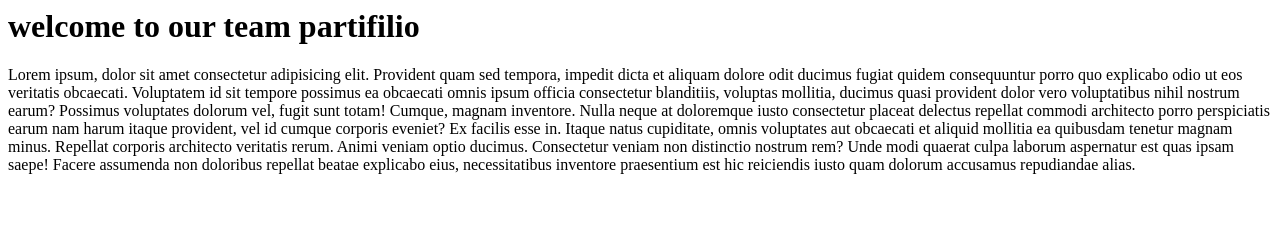
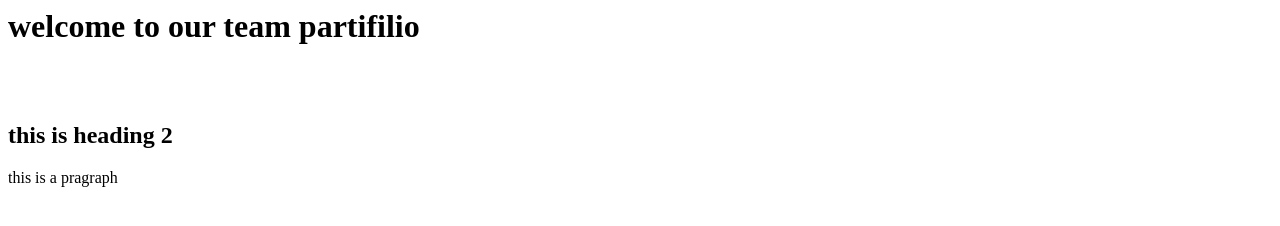
Before and after one commit to skillsupp/Teampartifilio, a plain HTML site: page index.html in a window 1280 px wide. Drawn offline with Linux system fonts and the light colour scheme.

Commit message:
file is edited

```diff
--- a/index.html
+++ b/index.html
@@ -1,8 +1,3 @@
-<h1>welcome to our team partifilio</h1>
-<p>Lorem ipsum, dolor sit amet consectetur adipisicing elit. Provident quam sed tempora, impedit dicta et aliquam dolore odit ducimus fugiat quidem consequuntur porro quo explicabo odio ut eos veritatis obcaecati.
-Voluptatem id sit tempore possimus ea obcaecati omnis ipsum officia consectetur blanditiis, voluptas mollitia, ducimus quasi provident dolor vero voluptatibus nihil nostrum earum? Possimus voluptates dolorum vel, fugit sunt totam!
-Cumque, magnam inventore. Nulla neque at doloremque iusto consectetur placeat delectus repellat commodi architecto porro perspiciatis earum nam harum itaque provident, vel id cumque corporis eveniet? Ex facilis esse in.
-Itaque natus cupiditate, omnis voluptates aut obcaecati et aliquid mollitia ea quibusdam tenetur magnam minus. Repellat corporis architecto veritatis rerum. Animi veniam optio ducimus. Consectetur veniam non distinctio nostrum rem?
-Unde modi quaerat culpa laborum aspernatur est quas ipsam saepe! Facere assumenda non doloribus repellat beatae explicabo eius, necessitatibus inventore praesentium est hic reiciendis iusto quam dolorum accusamus repudiandae alias.
-
-</p>
+<h1>welcome to our team partifilio</h1><br><br>
+<h2>this is heading 2</h2>
+<p>this is a pragraph</p>
```
